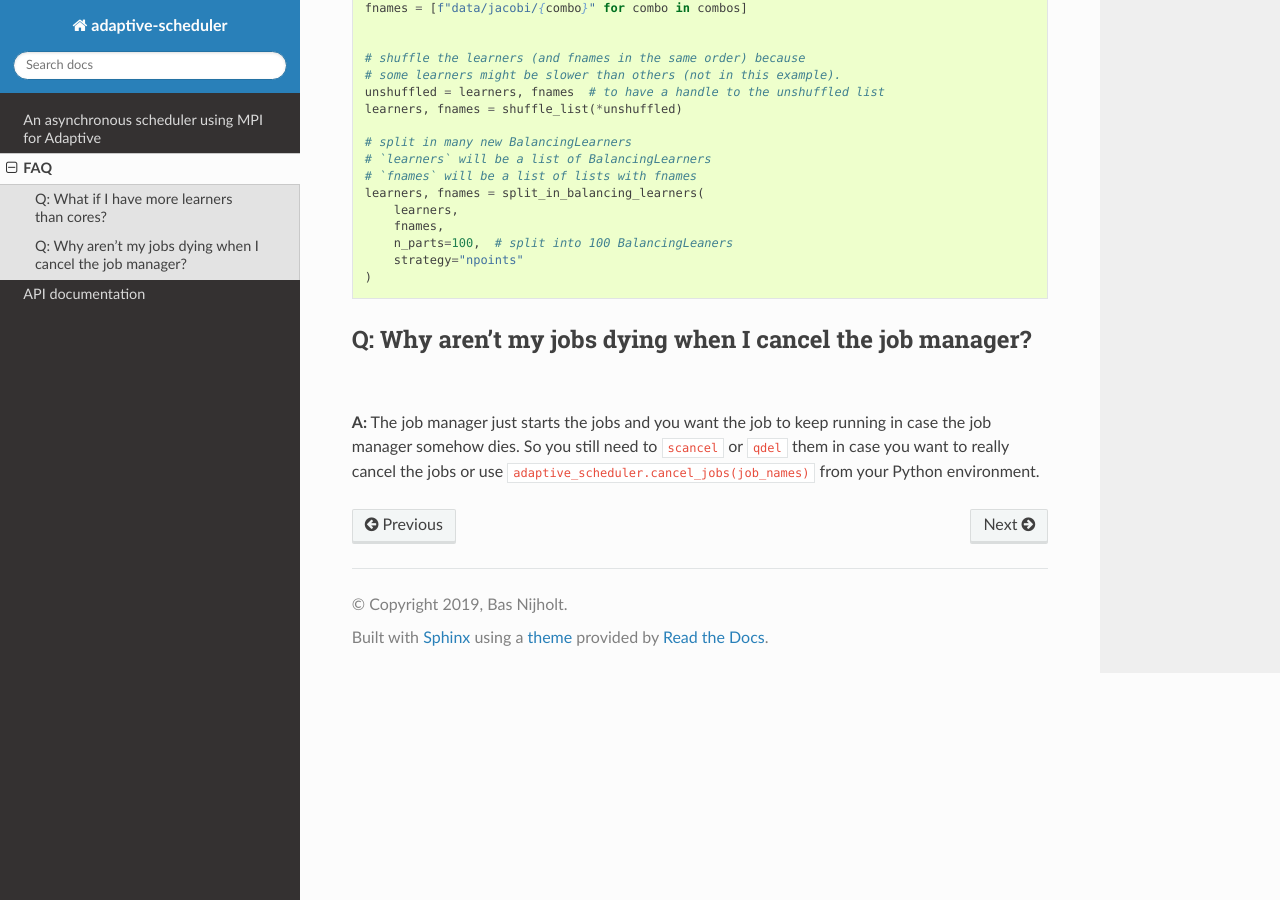
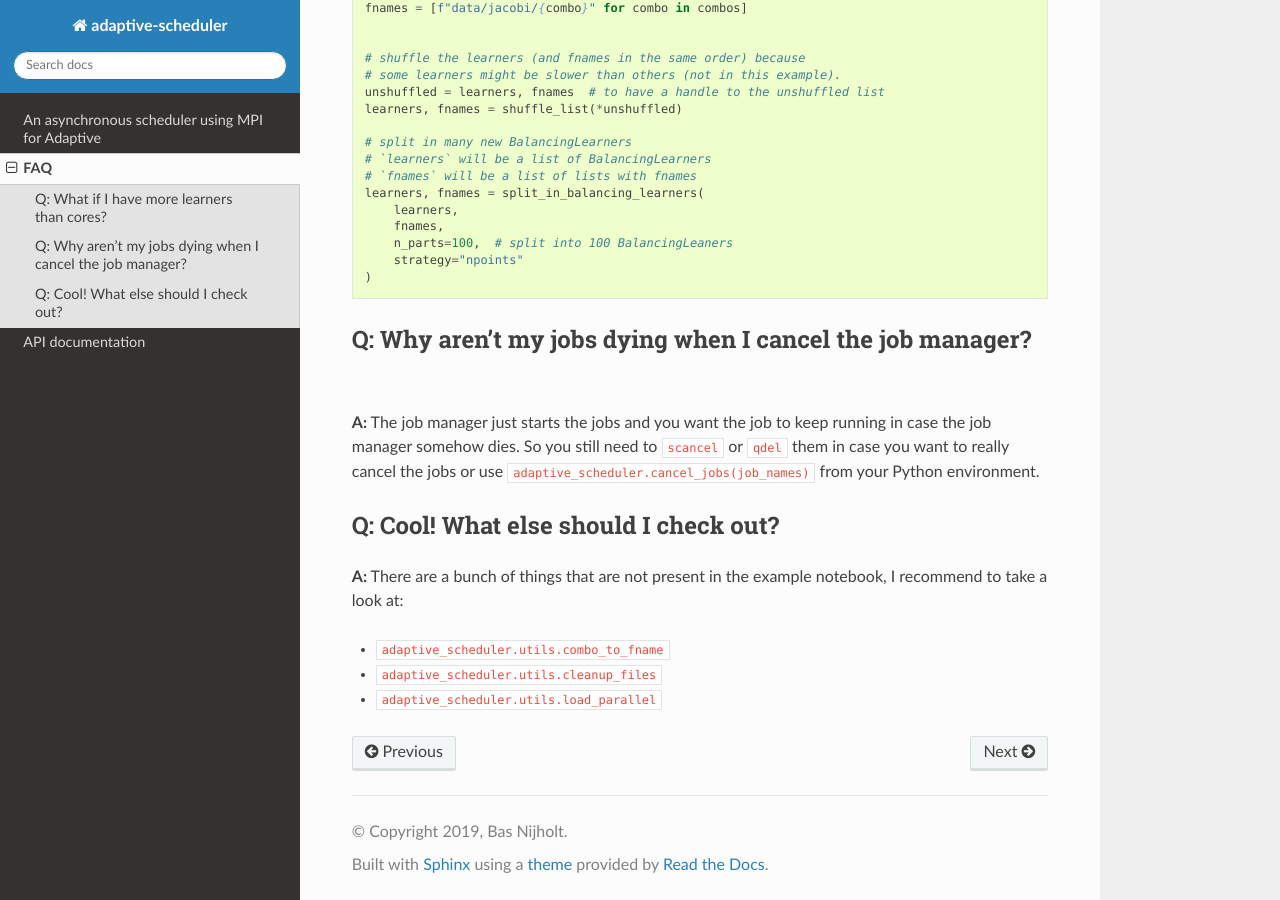
Before and after one commit to basnijholt/adaptive-scheduler, a Sphinx documentation site: the page built from docs/source/FAQ.md, in a window 1280 px wide and 900 px high, scrolled down 668 px. Built offline with Sphinx 7.4.7 and the Read the Docs theme 2.0.0, drawn with Linux system fonts in a browser that asks for light colours; the version number could not be read and is left out.

Commit message:
add item to the FAQ

```diff
--- a/docs/source/FAQ.md
+++ b/docs/source/FAQ.md
@@ -45,3 +45,10 @@ learners, fnames = split_in_balancing_learners(
 
 #### Q: Why aren't my jobs dying when I cancel the job manager?
 **A:** The job manager just starts the jobs and you want the job to keep running in case the job manager somehow dies. So you still need to `scancel` or `qdel` them in case you want to really cancel the jobs or use ``adaptive_scheduler.cancel_jobs(job_names)`` from your Python environment.
+
+#### Q: Cool! What else should I check out?
+**A:** There are a bunch of things that are not present in the example notebook, I recommend to take a look at:
+
+- `adaptive_scheduler.utils.combo_to_fname`
+- `adaptive_scheduler.utils.cleanup_files`
+- `adaptive_scheduler.utils.load_parallel`
```
